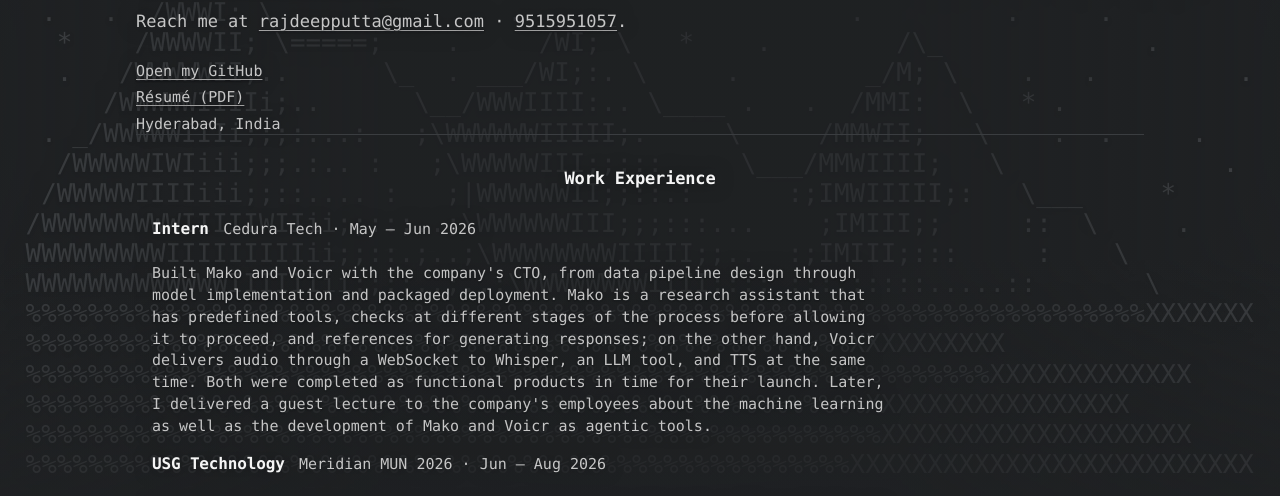
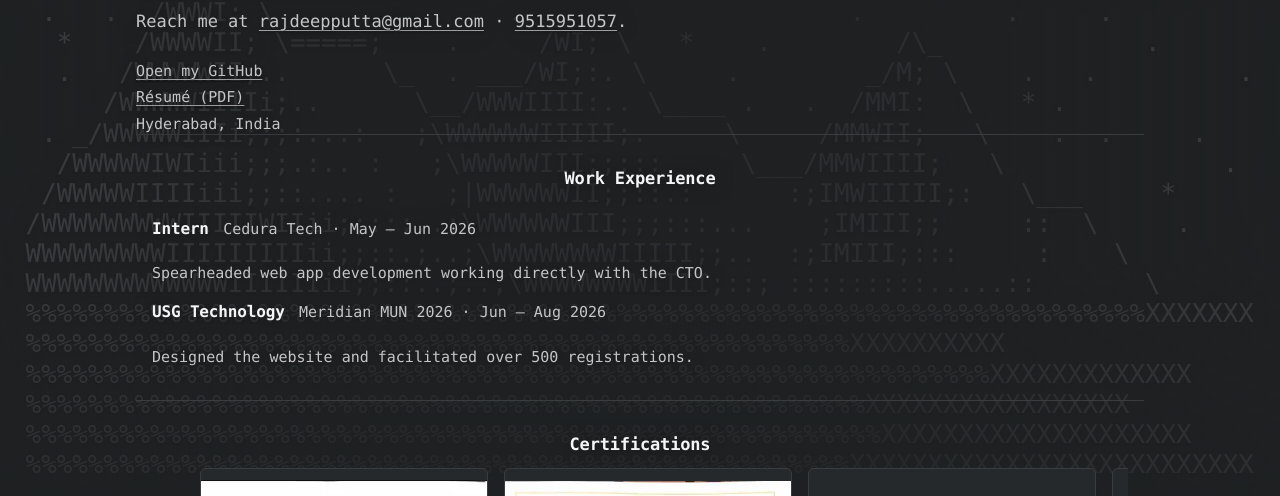
Before and after one commit to RajdeepSaiPutta/cv-website, a plain HTML site: page index.html in a window 1280 px wide. Shown: the part 237-733 px from the top of the page. Drawn offline with Linux system fonts and the light colour scheme.

Commit message:
Shorten work experience descriptions

```diff
--- a/index.html
+++ b/index.html
@@ -86,16 +86,7 @@ WWWWWWWWWWWWWIIIIIIii;;::..;..;\WWWWWWWWIIII;::; :::::::::.....::       \
             <p class="job__org">Cedura Tech &middot; May &ndash; Jun 2026</p>
           </div>
           <p class="job__desc">
-            Built Mako and Voicr with the company's CTO, from data pipeline
-            design through model implementation and packaged deployment. Mako is
-            a research assistant that has predefined tools, checks at different
-            stages of the process before allowing it to proceed, and references
-            for generating responses; on the other hand, Voicr delivers audio
-            through a WebSocket to Whisper, an LLM tool, and TTS at the same
-            time. Both were completed as functional products in time for their
-            launch. Later, I delivered a guest lecture to the company's
-            employees about the machine learning as well as the development of
-            Mako and Voicr as agentic tools.
+            Spearheaded web app development working directly with the CTO.
           </p>
         </article>
 
@@ -105,12 +96,7 @@ WWWWWWWWWWWWWIIIIIIii;;::..;..;\WWWWWWWWIIII;::; :::::::::.....::       \
             <p class="job__org">Meridian MUN 2026 &middot; Jun &ndash; Aug 2026</p>
           </div>
           <p class="job__desc">
-            Managed the conference platform from the beginning to the end: a 3D
-            scroll-driven opening sequence in Three.js and GLSL, the programme
-            as typed content modelled over 10 committees, and registration flow
-            that took 500+ delegates through deadlines for payment. The platform
-            was made available on Cloudflare Pages and technical support during
-            the three-day event was provided.
+            Designed the website and facilitated over 500 registrations.
           </p>
         </article>
       </section>
```
